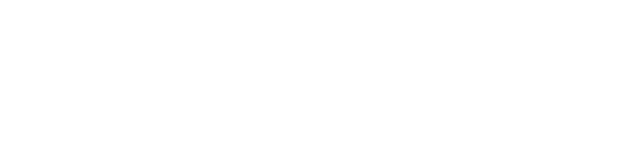
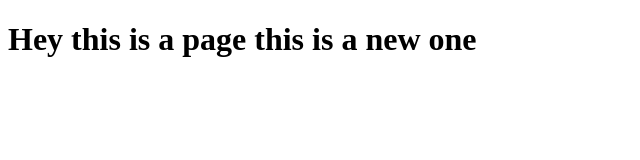
Before and after one commit to SpennyT/git-branching-lesson-spring, a plain HTML site: page index.html in a window 1280 px wide. Shown: the whole page, without its empty margins (0-640 px from the left). Drawn offline with Linux system fonts and the light colour scheme.

Commit message:
added a header you nonce

```diff
--- a/index.html
+++ b/index.html
@@ -7,6 +7,6 @@
   <title>Git branching lesson on test</title>
 </head>
 <body>
-
+  <h1>Hey this is a page this is a new one</h1>
 </body>
 </html>
```
